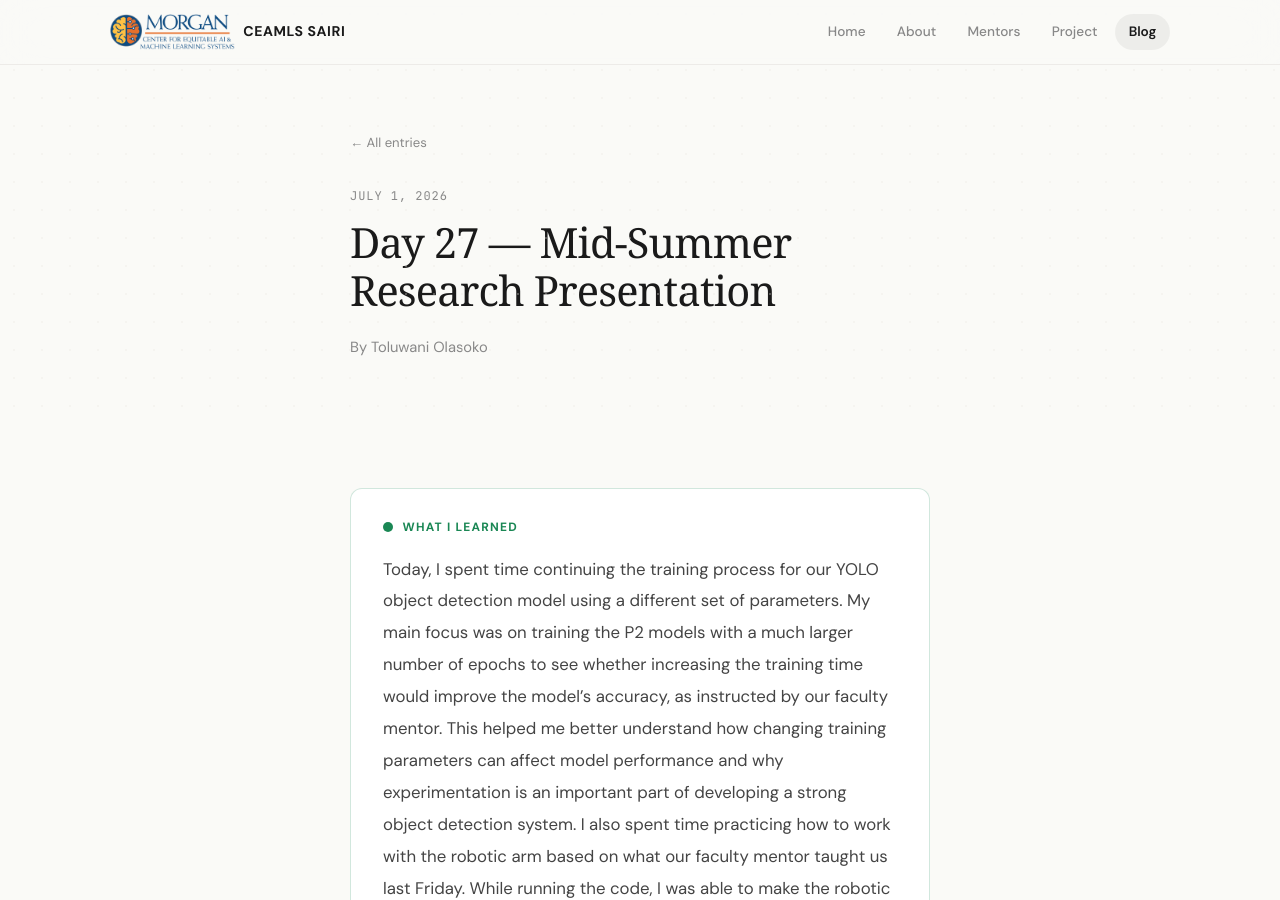
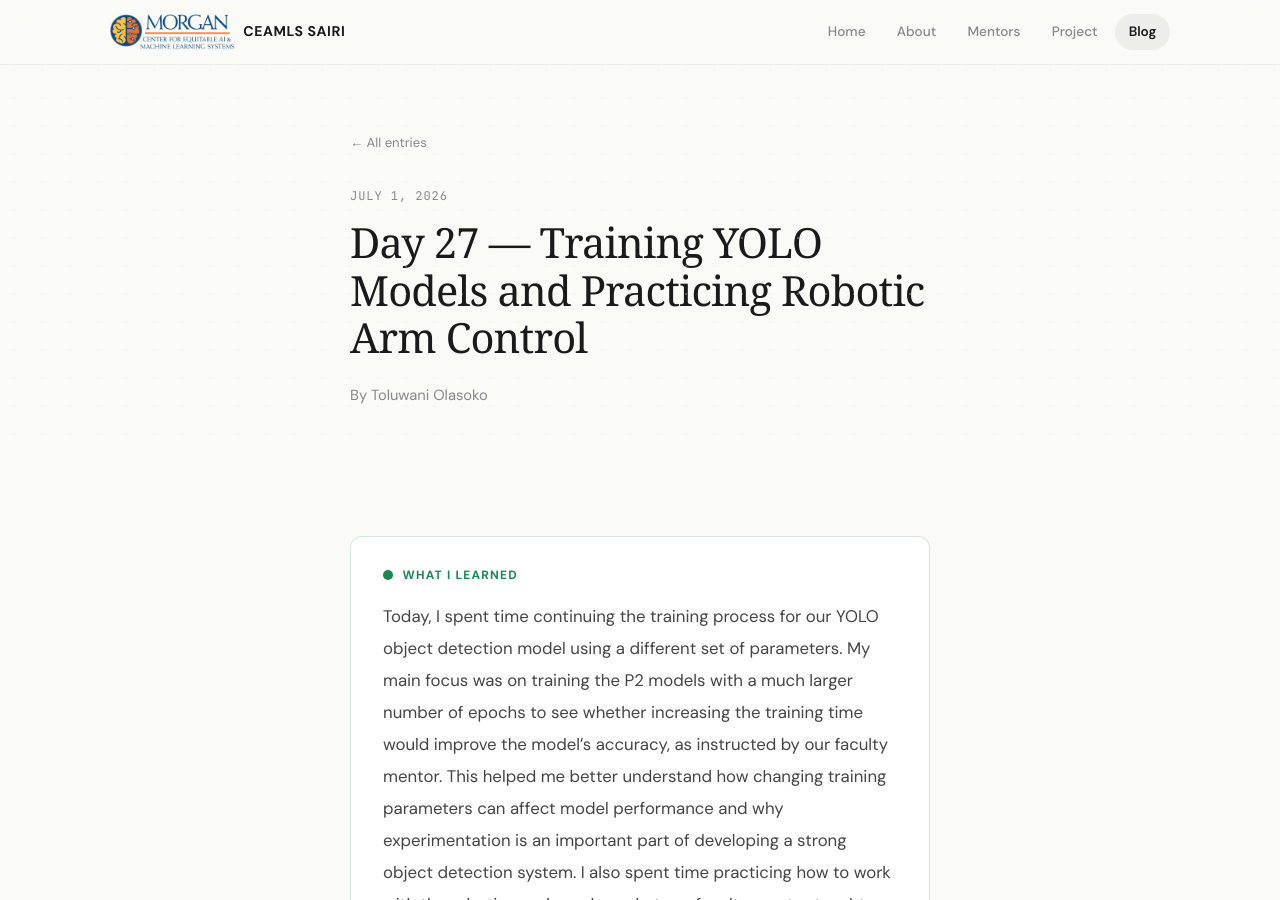
Before and after one commit to Toluwani101/toluwani101ceamls26.github.io, a Jekyll site: the page built from _posts/2026-07-01-day-27.md, in a window 1280 px wide and 900 px high. Built offline with Jekyll 4.4.1, drawn with Linux system fonts in a browser that asks for light colours; some web fonts are replaced.

Commit message:
Update 2026-07-01-day-27.md

```diff
--- a/_posts/2026-07-01-day-27.md
+++ b/_posts/2026-07-01-day-27.md
@@ -1,6 +1,6 @@
 ---
 layout: post
-title: "Day 27 — Mid-Summer Research Presentation"
+title: "Day 27 — Training YOLO Models and Practicing Robotic Arm Control"
 date: 2026-07-01
 permalink: /day27.html
 tags: ["Research Lab", "Training YOLO Model"]
```
